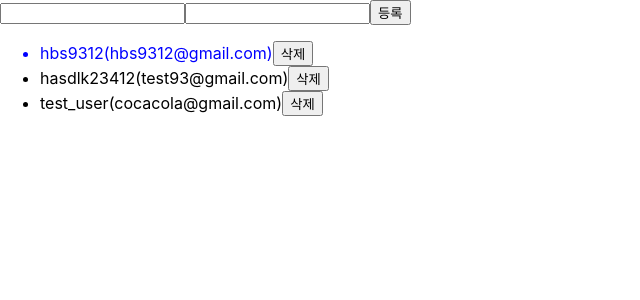
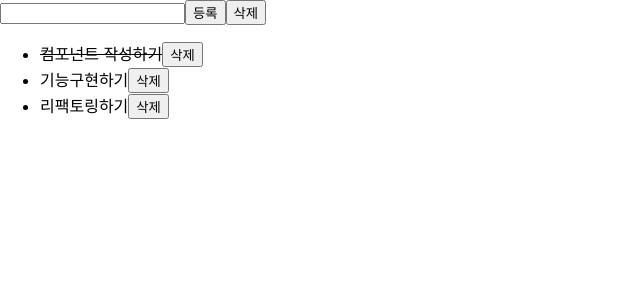
Before and after one commit to kimtaeung020322/KTU, a React (Create React App) app in the folder learn-react/: page / in a window 1280 px wide. Shown: the top 300 px of the page, without its empty margins (0-640 px from the left). Built offline with nearby package versions, Linux system fonts and the light colour scheme.

Commit message:
Reducer 시험 참고 내용

```diff
--- a/learn-react/src/App.js
+++ b/learn-react/src/App.js
@@ -1,19 +1,7 @@
-import { useState } from "react";
-import Effect from "./components/Effect";
-import UserList from "./components/UserList";
-import Users from "./components/Users";
+import Todos from "./components/todos/Todos";
 
 function App() {
-  const [active, setActive] = useState(true);
-
-  return (
-    <>
-      {/* <button onClick={() => setActive(!active)}>토글</button>
-      {active && <Effect />} */}
-
-      <Users />
-    </>
-  );
+  return <Todos />;
 }
 
 export default App;
--- /dev/null
+++ b/learn-react/src/components/todos/Todos.jsx
@@ -0,0 +1,22 @@
+import { useReducer } from "react";
+import TodosCreate from "./TodosCreate";
+import TodosList from "./TodosList";
+import { todosReducer } from "../../state/todos";
+
+const initiaState = [
+  { id: 1, text: "컴포넌트 작성하기", done: true },
+  { id: 2, text: "기능구현하기", done: false },
+  { id: 3, text: "리팩토링하기", done: false },
+];
+
+function Todos() {
+  const [todos, dispatch] = useReducer(todosReducer, initiaState);
+  return (
+    <div>
+      <TodosCreate dispatch={dispatch} />
+      <TodosList todos={todos} dispatch={dispatch} />
+    </div>
+  );
+}
+
+export default Todos;
--- /dev/null
+++ b/learn-react/src/components/todos/TodosCreate.jsx
@@ -0,0 +1,35 @@
+import { useRef, useState } from "react";
+
+function TodosCreate({ dispatch }) {
+  const [text, setText] = useState("");
+
+  const handleInput = (e) => {
+    setText(e.target.value);
+  };
+
+  const inputRef = useRef();
+
+  const handleCreate = (e) => {
+    e.preventDefault(); // 태그의 기본 기능 실행X
+    if (text === "") {
+      alert("할일을 입력해주세요");
+      inputRef.current.focus();
+      return;
+    }
+    dispatch({ type: "CREATE_TODO", text });
+    setText("");
+    inputRef.current.focus();
+  };
+
+  return (
+    <div>
+      <form onSubmit={handleCreate}>
+        <input type="text" onChange={handleInput} ref={inputRef} value={text} />
+        <button>등록</button>
+        <button>삭제</button>
+      </form>
+    </div>
+  );
+}
+
+export default TodosCreate;
--- /dev/null
+++ b/learn-react/src/components/todos/TodosList.jsx
@@ -0,0 +1,30 @@
+function TodosList({ todos, dispatch }) {
+  const handleRemove = (e, id) => {
+    e.stopPropagation();
+
+    if (window.confirm("삭제하시겠습니까?"))
+      dispatch({ type: "REMOVE_TODO", id });
+  };
+
+  const handelToggle = (id) => {
+    dispatch({ type: "TOGGLE_TODO", id });
+  };
+  return (
+    <div>
+      <ul>
+        {todos.map((todo) => (
+          <li
+            key={todo.id}
+            style={{ textDecoration: todo.done && " line-through" }}
+            onClick={() => handelToggle(todo.id)}
+          >
+            {todo.text}
+            <button onClick={(e) => handleRemove(e, todo.id)}>삭제</button>
+          </li>
+        ))}
+      </ul>
+    </div>
+  );
+}
+
+export default TodosList;
--- /dev/null
+++ b/learn-react/src/state/todos.js
@@ -0,0 +1,18 @@
+let nexID = 4;
+export function todosReducer(state, action) {
+  switch (action.type) {
+    case "CREATE_TODO":
+      return state.concat({ id: nexID++, text: action.text, done: false });
+
+    case "REMOVE_TODO":
+      return state.filter((todo) => todo.id !== action.id);
+
+    case "TOGGLE_TODO":
+      return state.map((todo) =>
+        todo.id === action.id ? { ...todo, done: !todo.done } : todo
+      );
+
+    default:
+      return state;
+  }
+}
```
Also changed, not shown: learn-react/src/components/Reducer.jsx (added, +28 -0 lines), learn-react/src/state/counter.js (added, +22 -0 lines).
